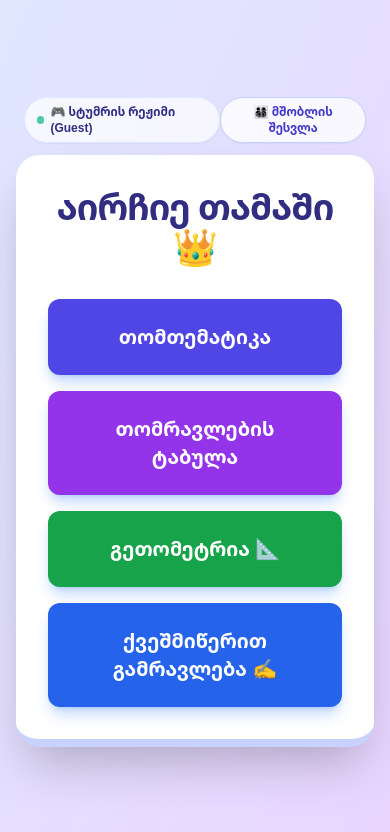
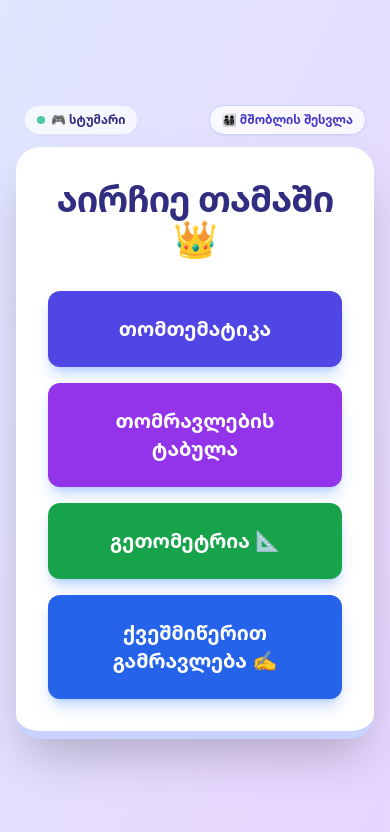
Before and after one commit to lexo123/thomthematica2, a React (Vite) app: page / in a window 390 px wide. Shown: the top 832 px of the page. Built offline with nearby package versions, Linux system fonts and the light colour scheme; no server answers.

Commit message:
feat(auth): add change password button to header for authenticated users

```diff
--- a/components/MainMenu.tsx
+++ b/components/MainMenu.tsx
@@ -9,30 +9,39 @@ interface MainMenuProps {
 }
 
 export const MainMenu: React.FC<MainMenuProps> = ({ onSelectMode }) => {
-  const { user, signOut } = useAuth();
+  const { user, signOut, setIsPasswordRecovery } = useAuth();
   const [isAuthOpen, setIsAuthOpen] = useState(false);
 
   return (
     <div className="min-h-screen bg-gradient-to-br from-indigo-100 to-purple-200 flex flex-col items-center justify-center p-4 relative">
       {/* Top Bar for Parent Account / Guest Status */}
       <div className="w-full max-w-lg flex justify-between items-center mb-3 px-2">
-        <div className="flex items-center gap-1.5 text-xs font-bold text-indigo-900 bg-white/70 backdrop-blur-sm px-3 py-1.5 rounded-full border border-indigo-100 shadow-sm">
-          <span className="w-2 h-2 rounded-full bg-emerald-500 animate-pulse"></span>
+        <div className="flex items-center gap-1.5 text-xs font-bold text-indigo-900 bg-white/70 backdrop-blur-sm px-3 py-1.5 rounded-full border border-indigo-100 shadow-sm max-w-[220px] sm:max-w-xs truncate">
+          <span className="w-2 h-2 rounded-full bg-emerald-500 animate-pulse shrink-0"></span>
           {user ? (
-            <span>👤 მშობელი: {user.user_metadata?.full_name || user.email}</span>
+            <span className="truncate">👤 {user.user_metadata?.full_name || user.email}</span>
           ) : (
-            <span>🎮 სტუმრის რეჟიმი (Guest)</span>
+            <span>🎮 სტუმარი</span>
           )}
         </div>
 
-        <div>
+        <div className="flex items-center gap-1.5">
           {user ? (
+            <>
+              <button
+                onClick={() => setIsPasswordRecovery(true)}
+                className="text-xs font-bold text-amber-700 bg-amber-50 hover:bg-amber-100 hover:text-amber-800 px-3 py-1.5 rounded-full border border-amber-200 shadow-sm transition-all flex items-center gap-1"
+                title="პაროლის შეცვლა"
+              >
+                🔑 პაროლი
+              </button>
               <button
                 onClick={() => signOut()}
                 className="text-xs font-bold text-rose-600 bg-white/80 hover:bg-white hover:text-rose-700 px-3 py-1.5 rounded-full border border-rose-100 shadow-sm transition-all flex items-center gap-1"
               >
                 გასვლა 🚪
               </button>
+            </>
           ) : (
             <button
               onClick={() => setIsAuthOpen(true)}
```
Lines whose indentation alone changed are shown as unchanged.
